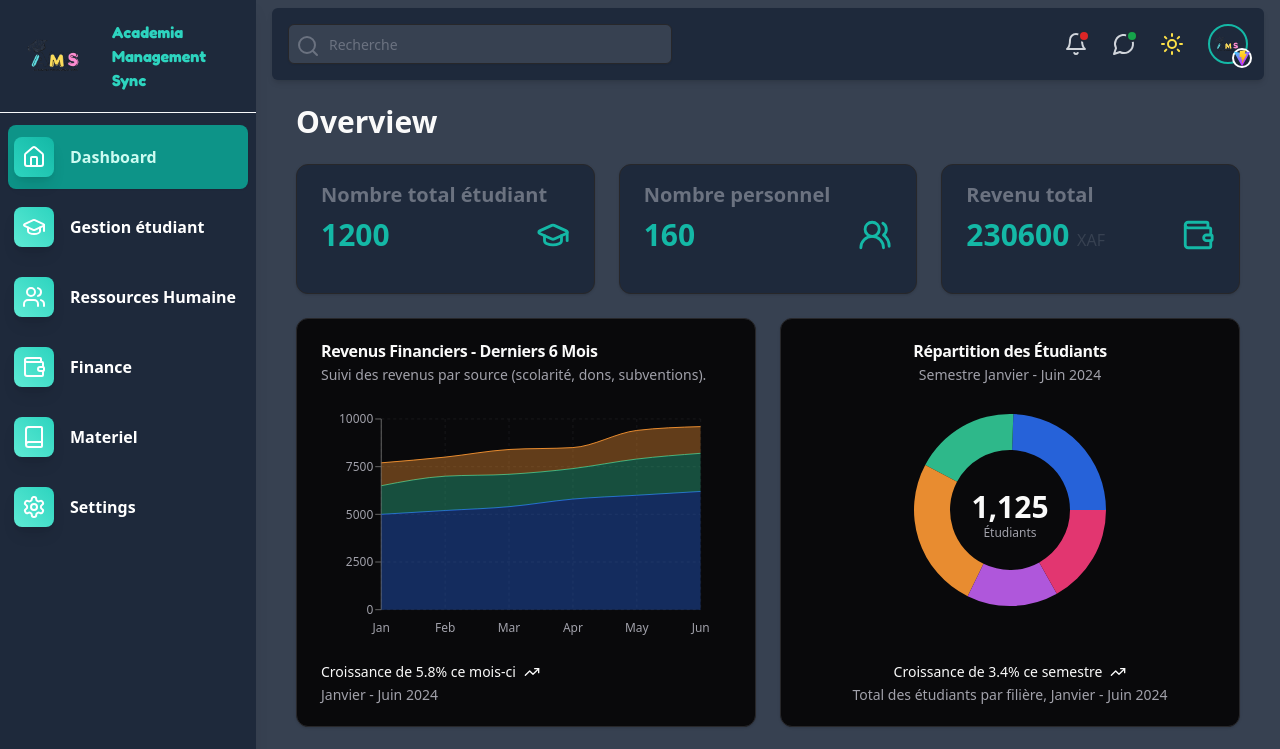
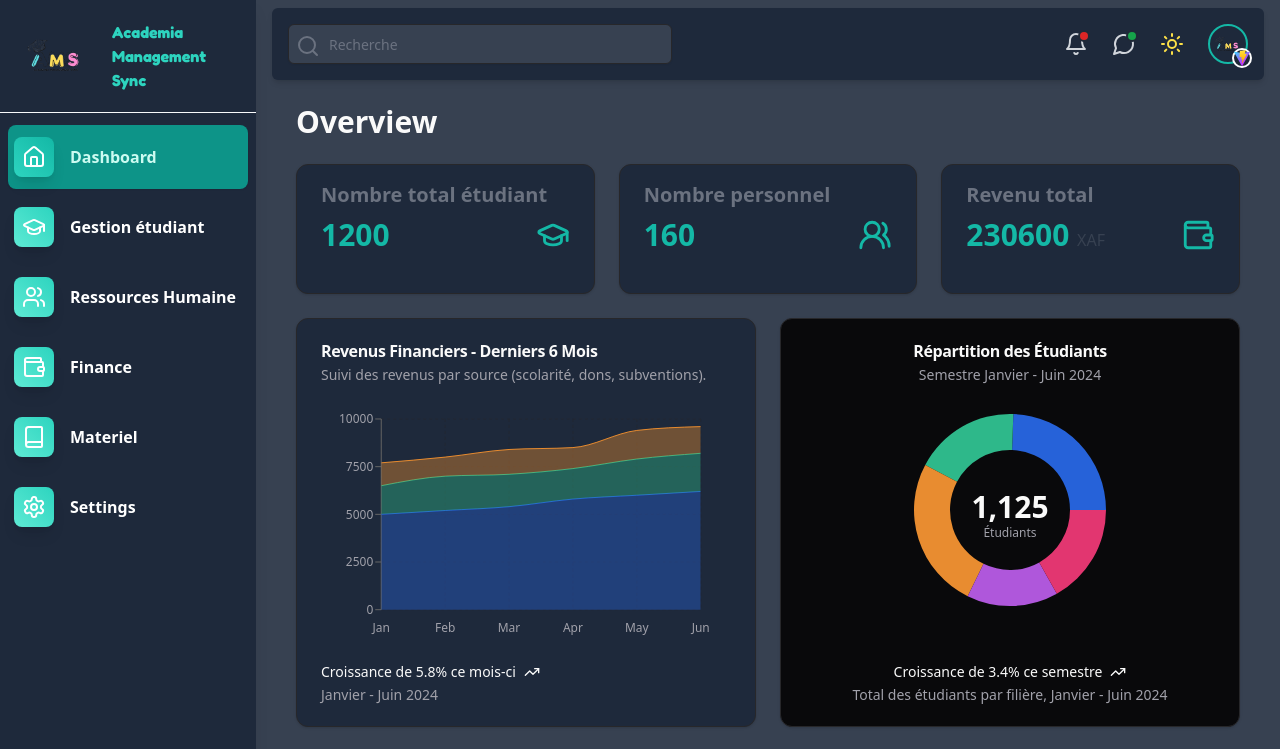
Before and after one commit to AureDulvresse/app.ams.io, a React (Vite) app: page / in a window 1280 px wide. Shown: the top 749 px of the page. Built offline with nearby package versions, Linux system fonts and the light colour scheme.

Commit message:
Update FinancialChart.tsx

```diff
--- a/src/components/common/FinancialChart.tsx
+++ b/src/components/common/FinancialChart.tsx
@@ -51,7 +51,7 @@ const chartConfig = {
 
 const FinancialChart = () => {
   return (
-    <Card>
+    <Card className="bg-white dark:bg-slate-800">
       <CardHeader>
         <CardTitle>Revenus Financiers - Derniers 6 Mois</CardTitle>
         <CardDescription>
```
